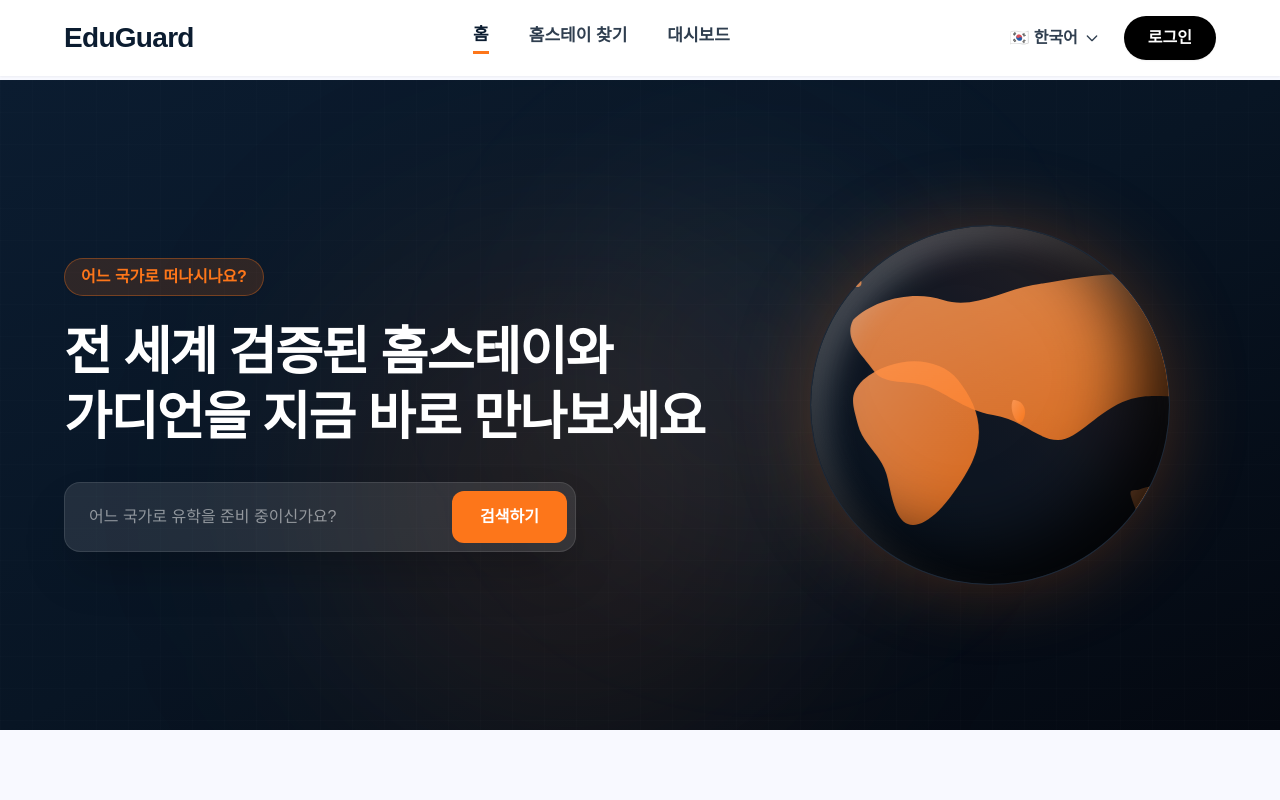
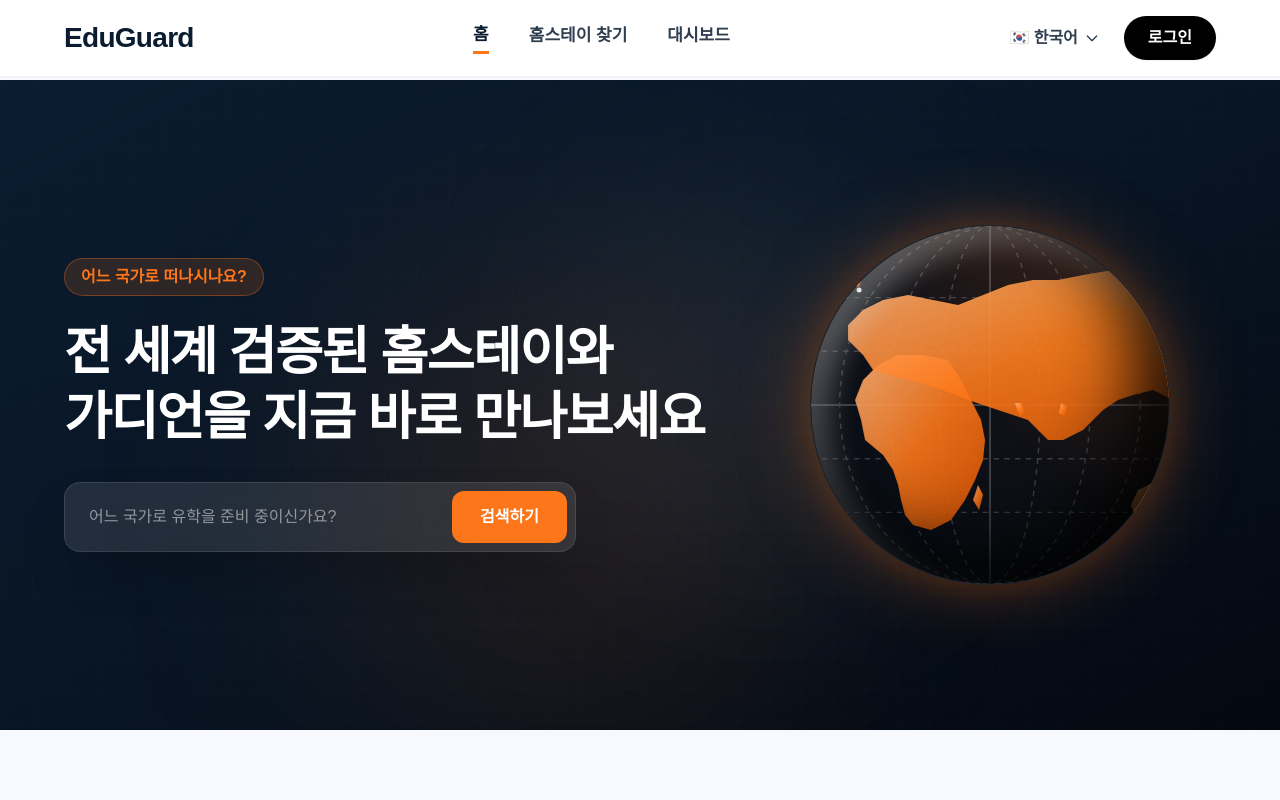
Before and after one commit to timbach9741-wq/Homestay, a React (Vite) app: page / in a window 1280 px wide. Shown: the top 800 px of the page. Built offline with nearby package versions, Linux system fonts and the light colour scheme; a web font is replaced by a local one.

Commit message:
feat: 지구본 그래픽 디테일 개선 (3D 와이어프레임 격자 레이어, 주요 유학 거점 도시 발광 효과 및 대륙 형상 보강)

```diff
--- a/src/pages/Home.tsx
+++ b/src/pages/Home.tsx
@@ -23,19 +23,31 @@ const WorldMap = () => (
   <svg viewBox="0 0 800 400" className="w-[800px] h-[400px] shrink-0" fill="url(#map-gradient)">
     <defs>
       <linearGradient id="map-gradient" x1="0%" y1="0%" x2="100%" y2="100%">
-        <stop offset="0%" stopColor="#ff9858" stopOpacity="0.85" />
-        <stop offset="100%" stopColor="#fd761a" stopOpacity="0.85" />
+        <stop offset="0%" stopColor="#ffb076" stopOpacity="0.9" />
+        <stop offset="50%" stopColor="#fd761a" stopOpacity="0.9" />
+        <stop offset="100%" stopColor="#d84f00" stopOpacity="0.9" />
       </linearGradient>
     </defs>
-    <path d="M 80,60 C 95,50 120,40 145,45 C 170,50 185,45 200,65 C 215,85 220,110 205,130 C 190,150 180,140 165,155 C 150,170 140,195 130,200 C 120,195 110,180 115,160 C 120,140 115,130 100,125 C 85,120 70,115 65,95 C 60,75 70,65 80,60 Z" />
-    <path d="M 230,30 C 245,20 265,25 260,40 C 255,55 235,50 230,30 Z" />
-    <path d="M 130,205 C 145,205 165,220 170,245 C 175,270 165,300 150,335 C 135,370 125,385 120,385 C 115,385 110,360 115,320 C 120,280 125,240 120,225 C 115,210 120,205 130,205 Z" />
-    <path d="M 330,175 C 360,150 405,150 425,175 C 445,200 455,230 435,265 C 415,300 395,320 380,320 C 365,320 360,300 355,275 C 350,250 330,240 325,220 C 320,200 315,190 330,175 Z" />
-    <path d="M 320,115 C 340,95 380,85 410,95 C 440,105 470,85 500,80 C 530,75 580,65 620,70 C 660,75 690,95 680,120 C 670,145 685,160 665,180 C 645,200 625,185 595,195 C 565,205 545,235 525,235 C 505,235 490,215 460,210 C 430,205 410,185 390,180 C 370,175 350,180 340,165 C 330,150 310,135 320,115 Z" />
-    <path d="M 320,75 C 325,70 330,75 328,80 C 325,85 318,80 320,75 Z" />
-    <path d="M 695,100 C 700,95 705,105 702,115 C 700,125 693,120 695,100 Z" />
-    <path d="M 480,195 C 490,195 495,205 490,215 C 485,225 475,205 480,195 Z" />
-    <path d="M 605,285 C 625,275 655,285 650,310 C 645,335 615,335 605,310 C 595,285 595,285 605,285 Z" />
+    <path d="M 60,60 L 75,50 L 90,55 L 110,40 L 130,45 L 150,30 L 175,35 L 205,50 L 210,75 L 195,95 L 200,120 L 185,140 L 170,135 L 165,150 L 150,165 L 140,190 L 130,195 L 120,185 L 115,160 L 120,140 L 115,130 L 100,125 L 85,120 L 70,115 L 60,95 L 60,75 Z" />
+    <path d="M 230,30 L 255,20 L 270,25 L 265,40 L 250,55 L 235,50 Z" />
+    <path d="M 130,205 L 145,205 L 160,215 L 168,235 L 172,255 L 175,275 L 168,295 L 160,315 L 150,335 L 140,355 L 130,370 L 125,385 L 120,385 L 115,380 L 115,360 L 112,340 L 115,320 L 120,290 L 125,270 L 125,250 L 120,230 L 120,215 Z" />
+    <path d="M 330,175 L 345,160 L 365,150 L 390,150 L 415,155 L 428,175 L 438,195 L 448,215 L 452,235 L 450,255 L 442,275 L 432,295 L 418,315 L 398,325 L 380,320 L 372,310 L 368,295 L 365,280 L 360,265 L 350,250 L 332,235 L 328,215 L 322,195 Z" />
+    <path d="M 315,120 L 330,105 L 350,95 L 375,90 L 400,95 L 425,100 L 450,90 L 475,80 L 500,75 L 525,75 L 550,70 L 580,65 L 610,65 L 640,70 L 670,80 L 685,95 L 680,115 L 670,130 L 675,145 L 685,155 L 675,170 L 660,180 L 640,195 L 620,185 L 600,190 L 585,195 L 570,205 L 550,225 L 530,235 L 515,235 L 505,225 L 495,215 L 480,210 L 465,205 L 450,200 L 435,195 L 410,185 L 395,180 L 375,175 L 355,170 L 340,165 L 330,150 L 315,135 Z" />
+    <path d="M 318,78 L 324,72 L 328,76 L 326,82 L 320,80 Z" />
+    <path d="M 698,98 L 704,95 L 708,105 L 704,118 L 698,110 Z" />
+    <path d="M 482,198 L 488,198 L 492,208 L 488,212 L 484,204 Z" />
+    <path d="M 528,198 L 534,202 L 532,212 L 526,208 Z" />
+    <path d="M 605,285 L 625,275 L 645,280 L 655,295 L 650,315 L 640,330 L 620,335 L 605,320 L 598,300 Z" />
+    <path d="M 670,335 L 675,345 L 670,355 L 665,345 Z" />
+    <path d="M 445,280 L 450,290 L 446,305 L 440,295 Z" />
+
+    {/* Pulsing City Hubs */}
+    <circle cx="670" cy="115" r="3.5" fill="#ffffff" className="animate-pulse" />
+    <circle cx="326" cy="85" r="2.5" fill="#ffffff" className="animate-pulse" />
+    <circle cx="185" cy="85" r="2.5" fill="#ffffff" className="animate-pulse" />
+    <circle cx="95" cy="95" r="2.5" fill="#ffffff" className="animate-pulse" />
+    <circle cx="642" cy="315" r="2.5" fill="#ffffff" className="animate-pulse" />
+    <circle cx="105" cy="65" r="2.5" fill="#ffffff" className="animate-pulse" />
   </svg>
 );
 
@@ -83,19 +95,41 @@ const Home = () => {
 
           {/* Globe Container */}
           <div className="lg:col-span-5 flex justify-center items-center">
+            {/* Spinning Globe Outer Wrapper with Atmosphere Glow */}
+            <div className="relative group/globe">
+              {/* Outer Atmosphere Glow */}
+              <div className="absolute -inset-1.5 rounded-full bg-secondary-container/15 blur-[15px] opacity-75 group-hover/globe:opacity-100 transition-opacity duration-1000"></div>
+
               {/* Spinning Globe Sphere */}
-            <div className="relative w-[280px] h-[280px] sm:w-[320px] sm:h-[320px] md:w-[360px] md:h-[360px] rounded-full overflow-hidden shadow-[0_0_80px_0_rgba(253,118,26,0.25)] border border-white/10 bg-[#061221] aspect-square flex items-center justify-center">
+              <div className="relative w-[280px] h-[280px] sm:w-[320px] sm:h-[320px] md:w-[360px] md:h-[360px] rounded-full overflow-hidden shadow-[0_0_80px_0_rgba(253,118,26,0.3)] border border-white/10 bg-[#040b15] aspect-square flex items-center justify-center">
                 {/* 3D Sphere Shading Overlay */}
-              <div className="absolute inset-0 rounded-full z-20 pointer-events-none shadow-[inset_-30px_-30px_70px_0_rgba(0,0,0,0.85),inset_15px_15px_30px_0_rgba(255,255,255,0.25),0_0_0_1px_rgba(255,255,255,0.05)]"></div>
+                <div className="absolute inset-0 rounded-full z-30 pointer-events-none shadow-[inset_-30px_-30px_70px_0_rgba(0,0,0,0.9),inset_15px_15px_30px_0_rgba(255,255,255,0.35),0_0_0_1px_rgba(255,255,255,0.08)]"></div>
 
                 {/* Soft Inner Glow */}
-              <div className="absolute inset-0 rounded-full z-10 pointer-events-none bg-gradient-to-tr from-transparent via-secondary-container/5 to-secondary-container/20 mix-blend-screen opacity-80"></div>
+                <div className="absolute inset-0 rounded-full z-20 pointer-events-none bg-gradient-to-tr from-transparent via-secondary-container/5 to-secondary-container/30 mix-blend-screen opacity-90"></div>
+
+                {/* STATIC 3D GRID OVERLAY */}
+                <svg viewBox="0 0 100 100" className="absolute inset-0 w-full h-full z-25 pointer-events-none opacity-20 text-white">
+                  {/* Latitudes */}
+                  <line x1="0" y1="20" x2="100" y2="20" stroke="currentColor" strokeWidth="0.4" strokeDasharray="1.5 1.5" />
+                  <line x1="0" y1="35" x2="100" y2="35" stroke="currentColor" strokeWidth="0.4" strokeDasharray="1.5 1.5" />
+                  <line x1="0" y1="50" x2="100" y2="50" stroke="currentColor" strokeWidth="0.6" />
+                  <line x1="0" y1="65" x2="100" y2="65" stroke="currentColor" strokeWidth="0.4" strokeDasharray="1.5 1.5" />
+                  <line x1="0" y1="80" x2="100" y2="80" stroke="currentColor" strokeWidth="0.4" strokeDasharray="1.5 1.5" />
+
+                  {/* Longitudes */}
+                  <ellipse cx="50" cy="50" rx="42" ry="50" fill="none" stroke="currentColor" strokeWidth="0.4" strokeDasharray="1.5 1.5" />
+                  <ellipse cx="50" cy="50" rx="28" ry="50" fill="none" stroke="currentColor" strokeWidth="0.4" strokeDasharray="1.5 1.5" />
+                  <ellipse cx="50" cy="50" rx="14" ry="50" fill="none" stroke="currentColor" strokeWidth="0.4" strokeDasharray="1.5 1.5" />
+                  <line x1="50" y1="0" x2="50" y2="100" stroke="currentColor" strokeWidth="0.6" />
+                </svg>
 
                 {/* Spinning Map Layer */}
                 <div className="absolute inset-0 flex items-center justify-center pointer-events-none">
-                <div className="flex w-[200%] h-[90%] items-center animate-spin-globe">
+                  <div className="flex w-[200%] h-[80%] items-center animate-spin-globe">
                     <WorldMap />
                     <WorldMap />
+                  </div>
                 </div>
               </div>
             </div>
```
Lines whose indentation alone changed are shown as unchanged.
